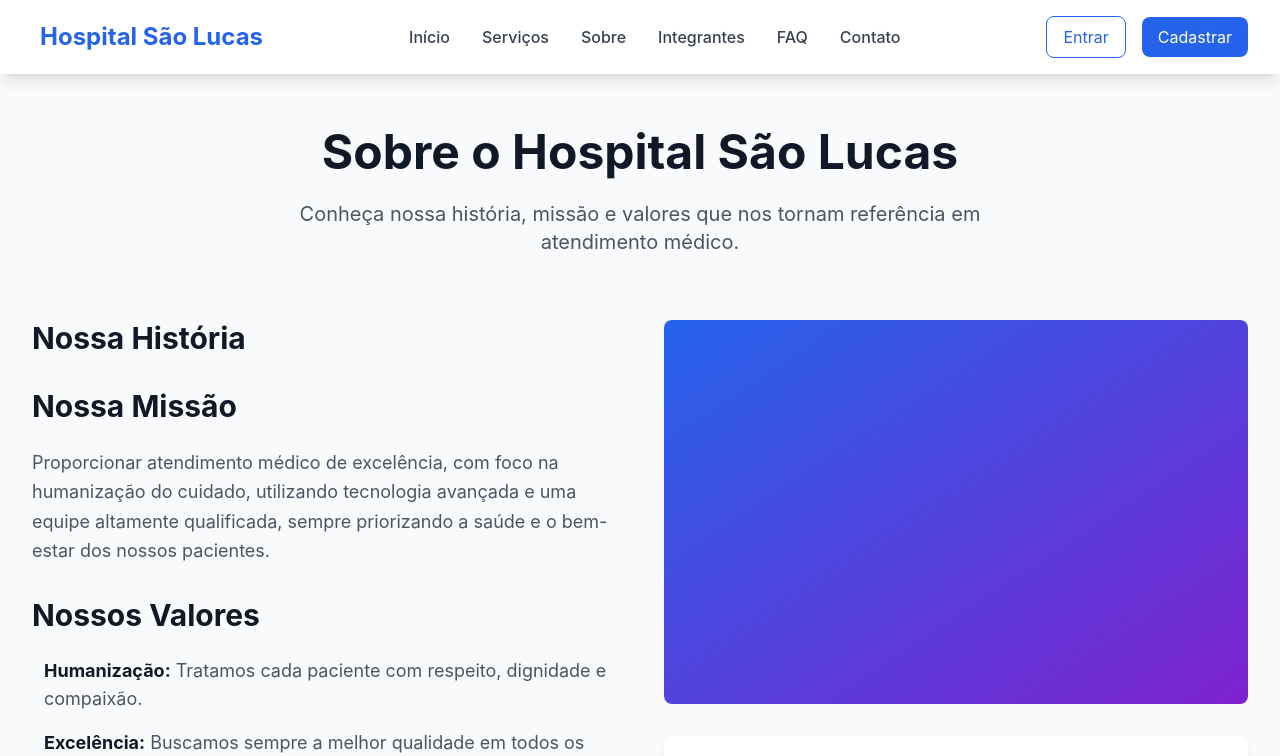
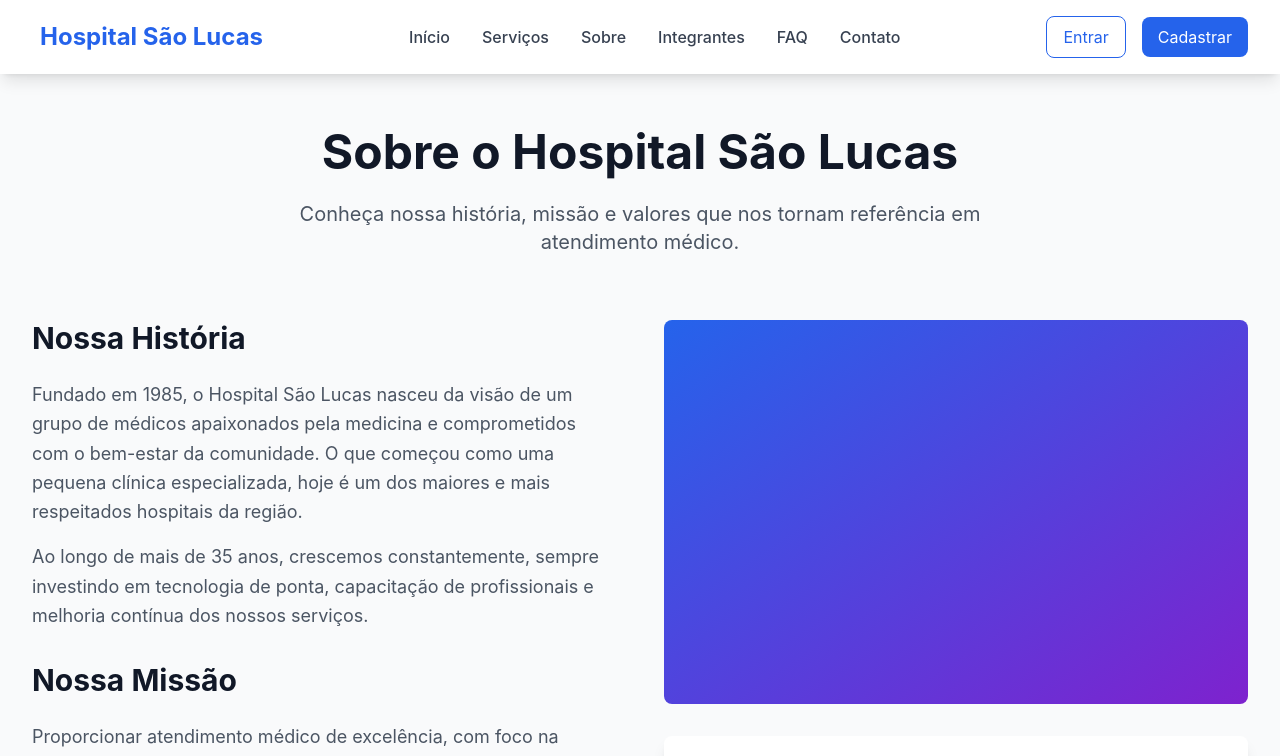
Before and after one commit to Challenge1TDSPH-ENZO-LUIZ/Site_1TDSPH, a React (Vite) app: page /sobre in a window 1280 px wide. Shown: the top 756 px of the page. Built offline with nearby package versions, Linux system fonts and the light colour scheme.

Commit message:
sobre atualizado

```diff
--- a/src/pages/Sobre.tsx
+++ b/src/pages/Sobre.tsx
@@ -20,10 +20,13 @@ const Sobre: React.FC = () => {
             <div>
               <h2 className="text-3xl font-bold text-gray-900 mb-6">Nossa História</h2>
               <p className="text-lg text-gray-600 leading-relaxed mb-4">
-
+                Fundado em 1985, o Hospital São Lucas nasceu da visão de um grupo de médicos apaixonados
+                pela medicina e comprometidos com o bem-estar da comunidade. O que começou como uma pequena
+                clínica especializada, hoje é um dos maiores e mais respeitados hospitais da região.
               </p>
               <p className="text-lg text-gray-600 leading-relaxed">
-
+                Ao longo de mais de 35 anos, crescemos constantemente, sempre investindo em tecnologia de
+                ponta, capacitação de profissionais e melhoria contínua dos nossos serviços.
               </p>
             </div>
 
```
